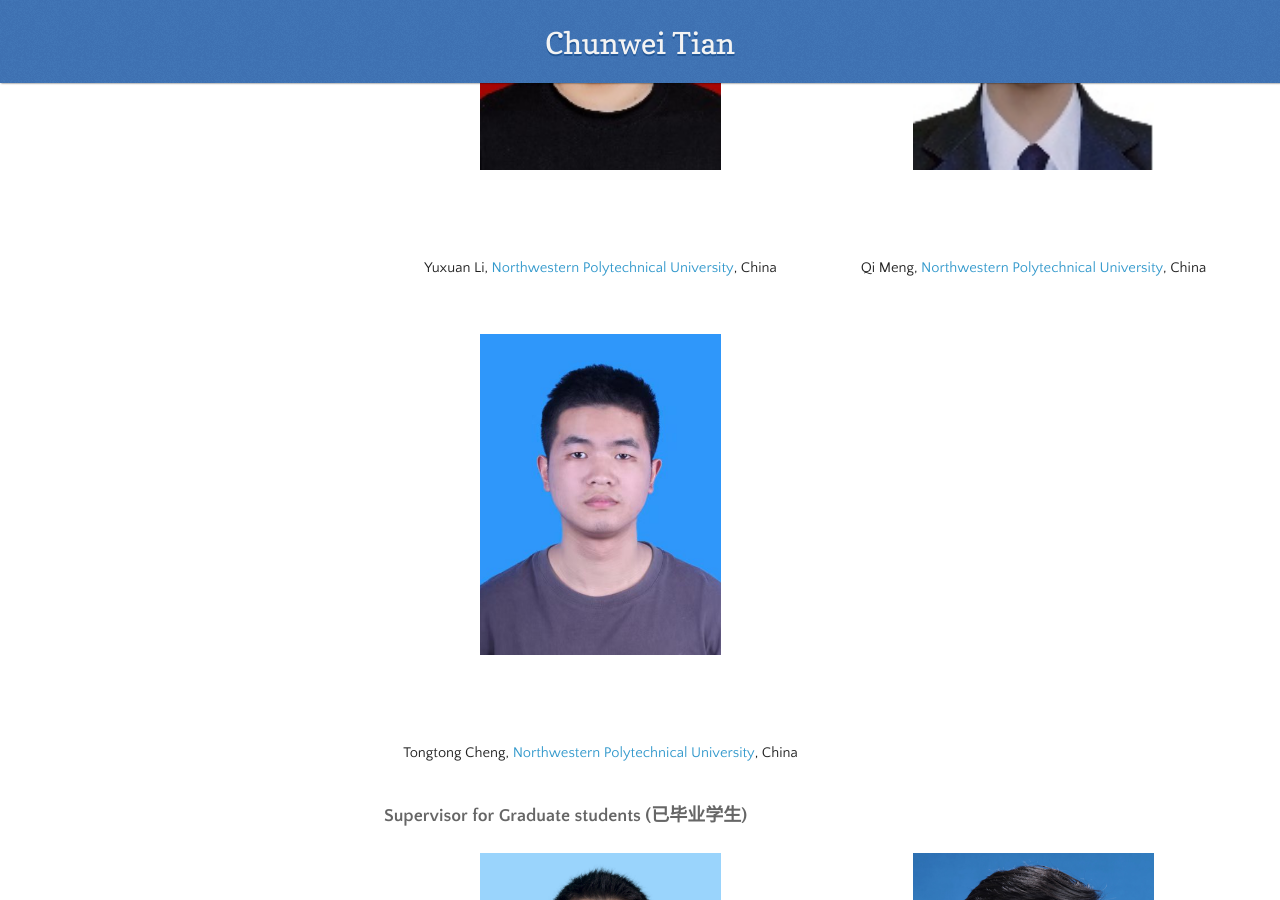
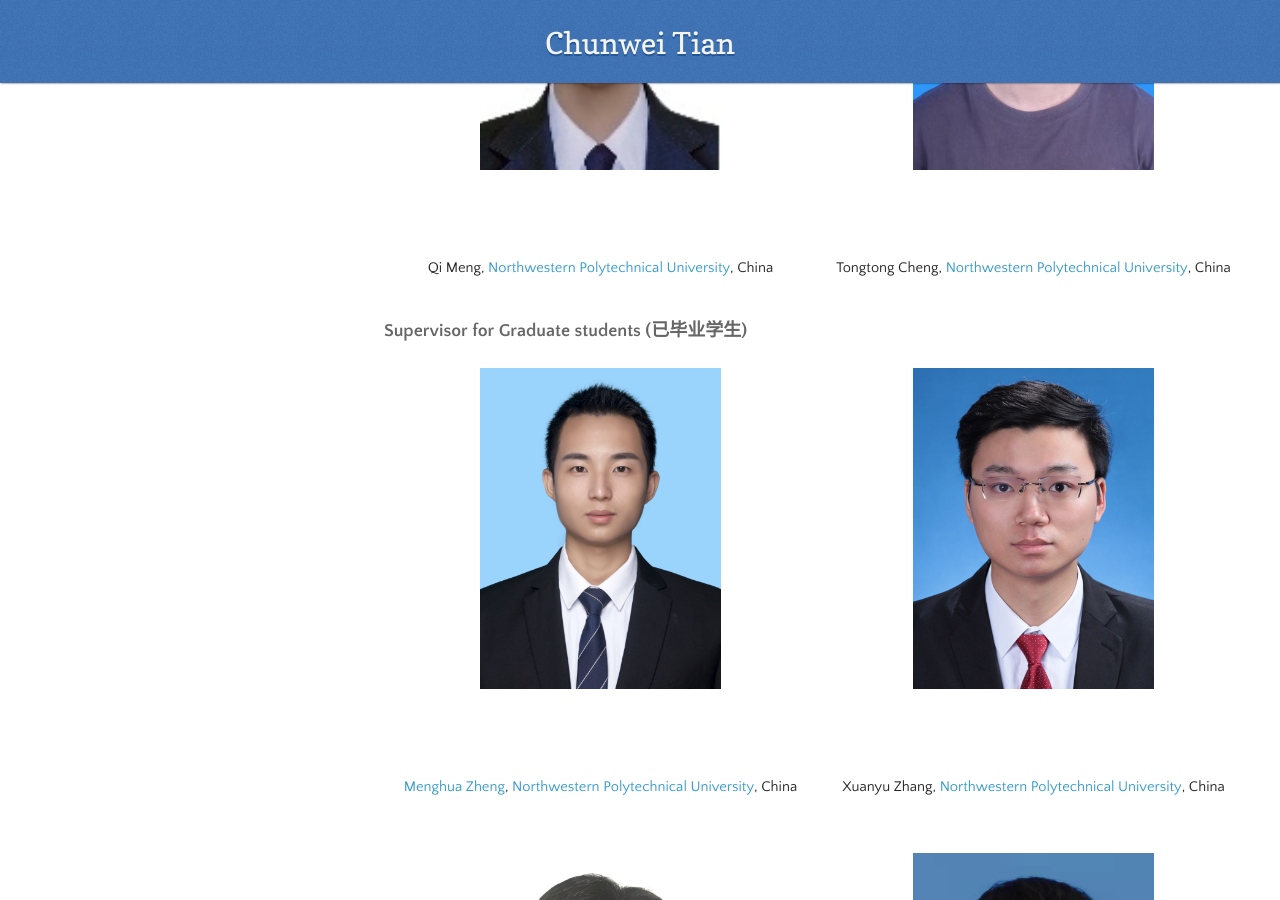
Before and after one commit to hellloxiaotian/hellloxiaotian.github.io, a Jekyll site: the page built from index.md, in a window 1280 px wide and 900 px high, scrolled down 29520 px. Built offline with Jekyll 4.4.1, drawn with Linux system fonts in a browser that asks for light colours; nearby versions of some CDN libraries; our own code applies the rules of GitHub Pages for plain Markdown files; the repository's description, which GitHub fills in, is left out.

Commit message:
Update index.md

```diff
--- a/index.md
+++ b/index.md
@@ -965,27 +965,19 @@ Undergraduate Course "Principles and Applications of Big Data Technology" (Sprin
 
 <div class="box">
         <div class="img">
-   		<img src="picture/Yuxuan Li.jpg" >
-  		<div class="desc_blank"> </div>
-   		<div class="desc">  Yuxuan Li, <a href = "https://www.nwpu.edu.cn">Northwestern Polytechnical University</a>, China</div>
-  		<div class="desc_blank_2"> </div>
-  	</div>
-        <div class="img">
    		<img src="picture/Qi Meng.jpg" >
   		<div class="desc_blank"> </div>
    		<div class="desc">  Qi Meng, <a href = "https://www.nwpu.edu.cn">Northwestern Polytechnical University</a>, China</div>
   		<div class="desc_blank_2"> </div>
   	</div>
-</div>
-
-<div class="box">
-        <div class="img">
+	<div class="img">
    		<img src="picture/Tongtong Cheng.jpg" >
   		<div class="desc_blank"> </div>
    		<div class="desc">  Tongtong Cheng, <a href = "https://www.nwpu.edu.cn">Northwestern Polytechnical University</a>, China</div>
   		<div class="desc_blank_2"> </div>
   	</div>
 </div>
+
 
 ### Supervisor for Graduate students (已毕业学生)
 <div class="box">
```
